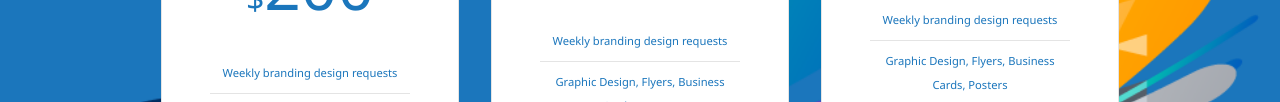
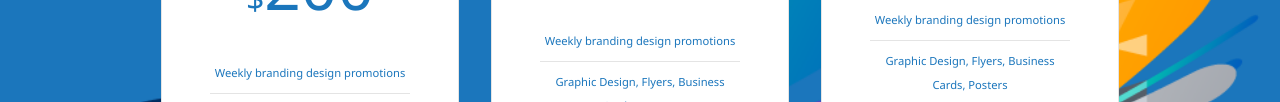
Before and after one commit to PeregrinTuk/upBranding1, a plain HTML site: page plans.html in a window 1280 px wide. Shown: the part 698-800 px from the top of the page. Drawn offline with Linux system fonts and the light colour scheme.

Commit message:
commit Master

```diff
--- a/plans.html
+++ b/plans.html
@@ -74,7 +74,7 @@
                         </div>
                     </div>
                     <div class="plan-text">
-                        Weekly branding design requests
+                        Weekly branding design promotions
                     </div>
                     <div class="line">
 
@@ -105,7 +105,7 @@
                         </div>
                     </div>
                     <div class="plan-text">
-                        Weekly branding design requests
+                        Weekly branding design promotions
                     </div>
                     <div class="line">
 
@@ -142,7 +142,7 @@
                         </div>
                     </div>
                     <div class="plan-text">
-                        Weekly branding design requests
+                        Weekly branding design promotions
                     </div>
                     <div class="line">
 
```
